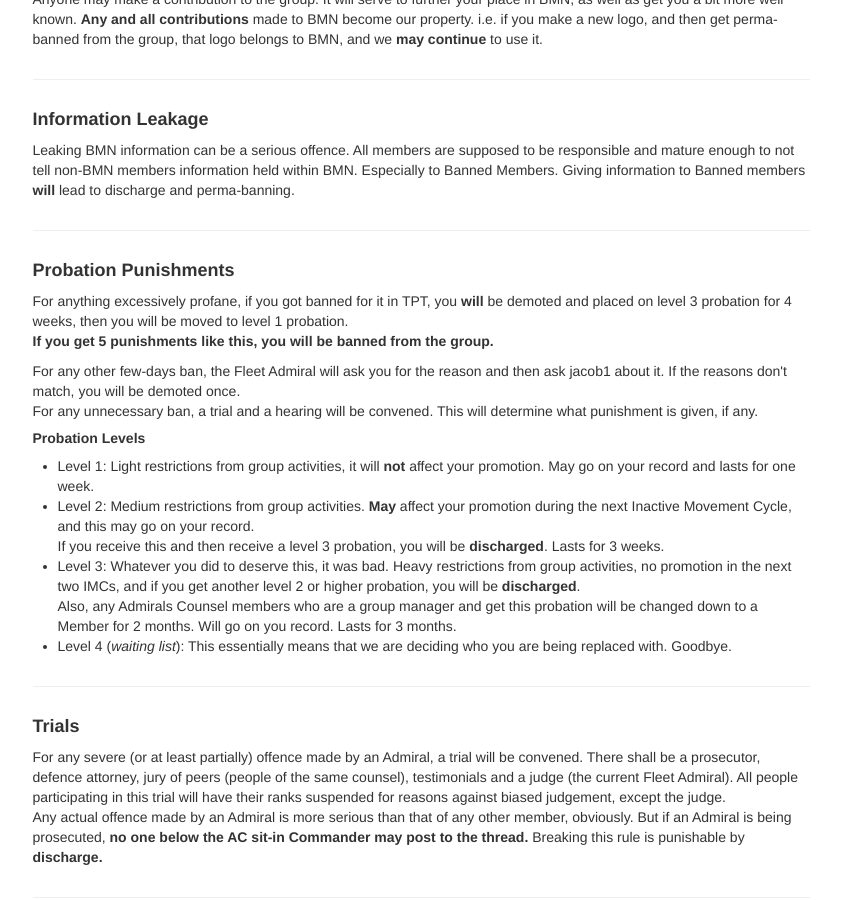
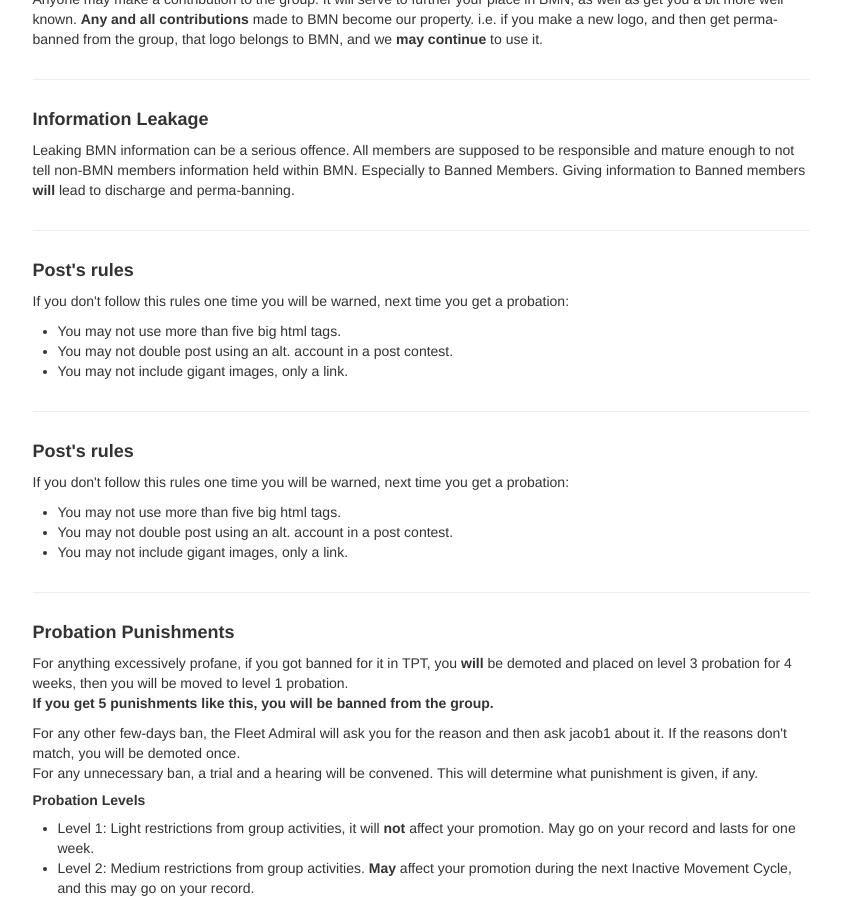
Before and after one commit to io4/Brilliant-Minds.github.io, a Jekyll site: the page built from rules.html, in a window 1280 px wide and 900 px high, scrolled down 665 px. Shown: the whole window, without its empty margins (219-1060 px from the left). Built offline with Jekyll 4.4.1, drawn with Linux system fonts in a browser that asks for light colours; some web fonts are replaced.

Commit message:
Add posting rules to rules.html

```diff
--- a/rules.html
+++ b/rules.html
@@ -37,6 +37,24 @@ previous: infos.html
   Especially to Banned Members. Giving information to Banned members <b>will</b> lead to discharge and perma-banning.
 </p>
 <hr />
+<h4 id="information-leakage">Post's rules</h4>
+<p> If you don't follow this rules one time you will be warned, next time you get a probation:
+       <ul>
+           <li>You may not use more than five big html tags.</li>
+           <li>You may not double post using an alt. account in a post contest.</li>
+           <li>You may not include gigant images, only a link.</li>
+       </ul>
+</p>
+<hr />
+<h4 id="information-leakage">Post's rules</h4>
+<p> If you don't follow this rules one time you will be warned, next time you get a probation:
+       <ul>
+           <li>You may not use more than five big html tags.</li>
+           <li>You may not double post using an alt. account in a post contest.</li>
+           <li>You may not include gigant images, only a link.</li>
+       </ul>
+</p>
+<hr />
 <h4 id="punishments">Probation Punishments</h4>
 <p>
   For anything excessively profane, if you got banned for it in TPT, you <b>will</b> be demoted and placed on level 3 probation for 4 weeks, then you will be moved to level 1 probation.<br>
```
